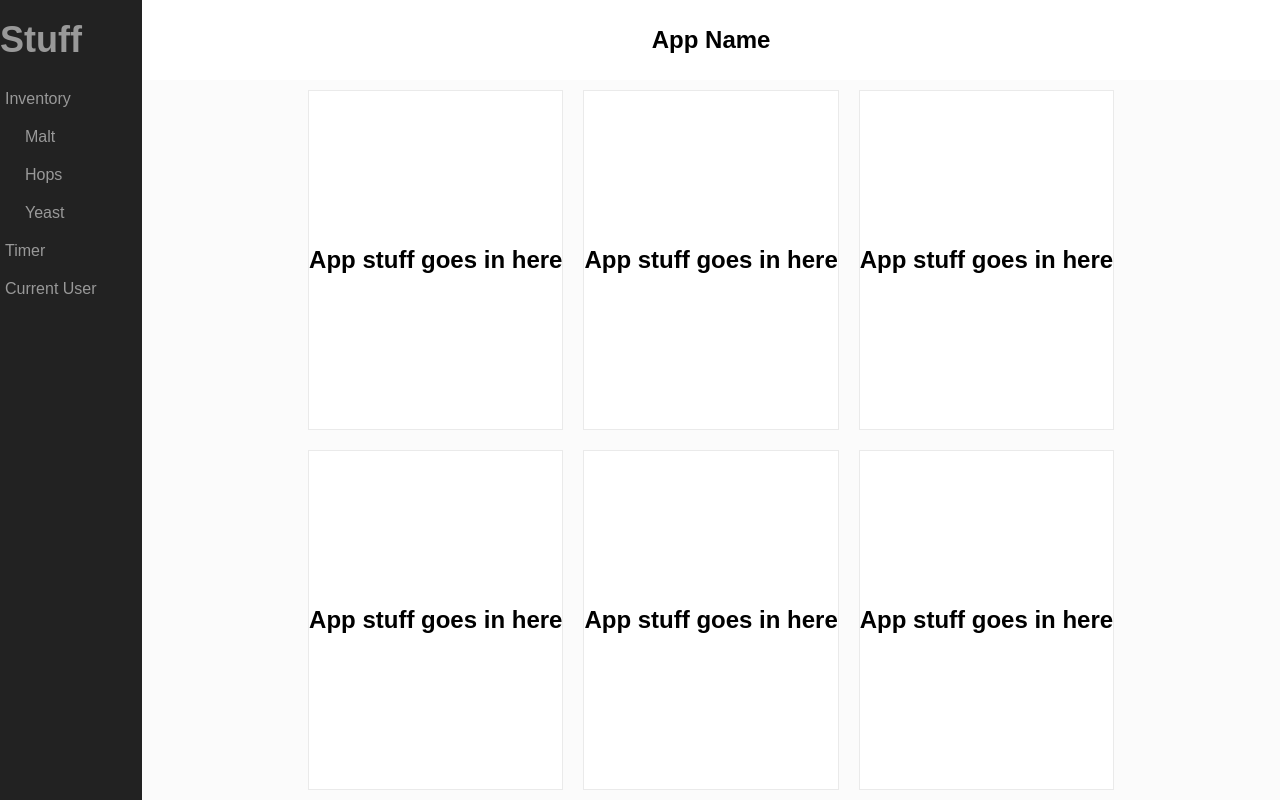
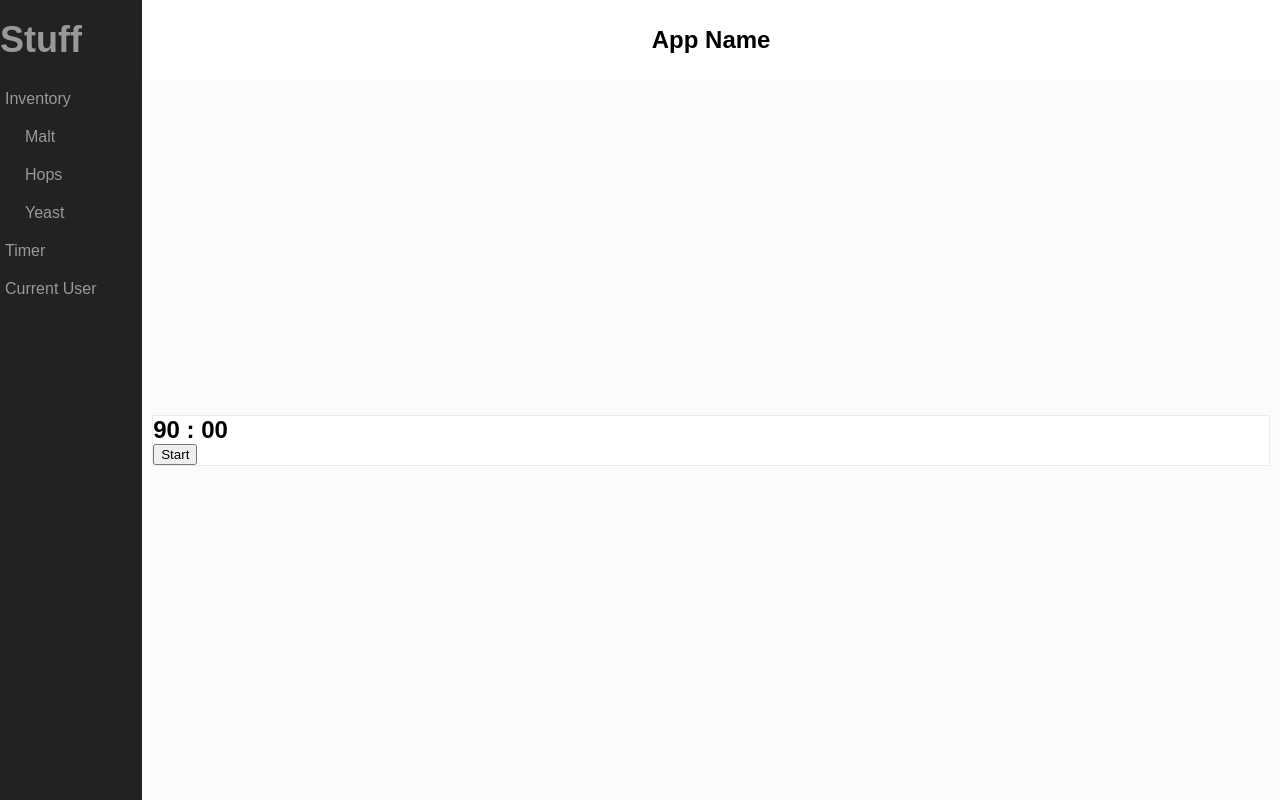
Before and after one commit to severnsc/brewing-app, a React (Create React App) app: page / in a window 1280 px wide. Built offline with nearby package versions, Linux system fonts and the light colour scheme.

Commit message:
Add timer componenet

```diff
--- a/src/App.js
+++ b/src/App.js
@@ -1,7 +1,7 @@
 import React, { Component } from 'react';
 import './App.css';
-import Nav from './Nav.js';
-import Main from './Main.js'
+import Nav from './Components/Nav.js';
+import Main from './Components/Main.js'
 
 class App extends Component {
 
--- /dev/null
+++ b/src/Components/Main.js
@@ -0,0 +1,44 @@
+import React, { Component } from 'react';
+import '../App.css';
+import Timer from './Timer.js';
+
+class Main extends Component{
+
+  constructor(props){
+    super(props);
+    this.state = {
+      width: window.innerWidth,
+    };
+    this.handleWindowSizeChange = this.handleWindowSizeChange.bind(this)
+  }
+
+  componentWillMount(){
+    window.addEventListener('resize', this.handleWindowSizeChange)
+  }
+
+  componentWillUnmount(){
+    window.removeEventListener('resize', this.handleWindowSizeChange)
+  }
+
+  handleWindowSizeChange(){
+    this.setState({width: window.innerWidth})
+  }
+
+  render(){
+
+    const {width} = this.state
+    const isMobile = width < 768
+
+    let mainClass = this.props.isOpen ? "main open" : "main"
+
+      return(
+        <main className={mainClass} onClick={this.props.onClick}>
+            <div className="componentContainer">
+              <Timer time={5400000} />
+            </div>
+        </main>
+      )
+    }
+  }
+
+export default Main;
--- /dev/null
+++ b/src/Components/Nav.js
@@ -0,0 +1,28 @@
+import React, { Component } from 'react';
+import '../App.css';
+
+class Nav extends Component{
+
+  render(){
+
+    let navClass = this.props.isOpen ? 'nav open' : 'nav'
+
+    return(
+      <nav className={navClass}>
+        <ul className="navItems">
+          <li><p>Inventory</p></li>
+          <ul className="subItems">
+            <li>Malt</li>
+            <li>Hops</li>
+            <li>Yeast</li>
+          </ul>
+          <li><p>Timer</p></li>
+          <li><p>Current User</p></li>
+        </ul>
+      </nav>
+    )
+  }
+
+}
+
+export default Nav;
--- /dev/null
+++ b/src/Components/Timer.js
@@ -0,0 +1,85 @@
+import React, { Component } from 'react';
+import '../App.css';
+
+class Timer extends Component{
+
+  constructor(props){
+    super(props);
+    this.state = {
+      time: this.props.time,
+      minutes: 0,
+      seconds: 0,
+      intervalID: null,
+    }
+    this.calculateTime = this.calculateTime.bind(this)
+  }
+
+  startTimer(){
+    this.setState({intervalID: setInterval(this.calculateTime, 1000)});
+  }
+
+  stopTimer(){
+    clearInterval(this.state.intervalID);
+    this.setState({intervalID: null});
+  }
+
+  toggleTimer(){
+    if(this.state.intervalID){
+      this.stopTimer()
+    }else{
+      if(this.state.time < 0){
+        this.setState({time: this.props.time}, this.calculateTime)
+      }else{
+        this.startTimer()
+      }
+    }
+  }
+
+  timerEnd(){
+    if(this.state.time === 0){
+      this.stopTimer();
+    }
+  }
+
+  calculateTime(){
+    const minutes = Math.floor(this.state.time / 60000);
+    let seconds = (this.state.time % 60000) / 1000;
+    if(seconds < 10){
+      seconds = "0" + seconds;
+    }
+    this.setState({
+      minutes: minutes,
+      seconds: seconds,
+      time: this.state.time - 1000,
+    }, this.timerEnd())
+  }
+
+  componentDidMount(){
+    this.calculateTime()
+  }
+
+  render(){
+
+    let timerButtonClass = this.state.intervalID ? "stop" : "start"
+
+    let timerButtonText = "Start"
+
+    if(this.state.intervalID){
+      timerButtonText = "Stop"
+    }
+
+    if(this.state.time < 0){
+      timerButtonText = "Reset"
+    }
+
+    return(
+      <div className="timerContainer">
+        <h2 className="timeText">{this.state.minutes} : {this.state.seconds}</h2>
+        <button className={timerButtonClass} onClick={() => this.toggleTimer()}>{timerButtonText}</button>
+      </div>
+    )
+  }
+
+}
+
+export default Timer;
--- a/src/Main.js
+++ /dev/null
@@ -1,79 +0,0 @@
-import React, { Component } from 'react';
-import './App.css';
-
-class Main extends Component{
-
-  constructor(props){
-    super(props);
-    this.state = {
-      width: window.innerWidth,
-    };
-    this.handleWindowSizeChange = this.handleWindowSizeChange.bind(this)
-  }
-
-  componentWillMount(){
-    window.addEventListener('resize', this.handleWindowSizeChange)
-  }
-
-  componentWillUnmount(){
-    window.removeEventListener('resize', this.handleWindowSizeChange)
-  }
-
-  handleWindowSizeChange(){
-    this.setState({width: window.innerWidth})
-  }
-
-  render(){
-
-    const {width} = this.state
-    const isMobile = width < 768
-
-    let mainClass = this.props.isOpen ? "main open" : "main"
-
-    if(isMobile){
-      return(
-        <main className={mainClass} onClick={this.props.onClick}>
-          <div className="componentContainer">
-            <h2>App stuff goes in here</h2>
-          </div>
-          <div className="componentContainer">
-            <h2>App stuff goes in here</h2>
-          </div>
-          <div className="componentContainer">
-            <h2>App stuff goes in here</h2>
-          </div>
-        </main>
-      )
-    }else{
-      return(
-        <main className={mainClass} onClick={this.props.onClick}>
-          <div className="componentRow">
-            <div className="componentContainer">
-              <h2>App stuff goes in here</h2>
-            </div>
-            <div className="componentContainer">
-              <h2>App stuff goes in here</h2>
-            </div>
-            <div className="componentContainer">
-              <h2>App stuff goes in here</h2>
-            </div>
-          </div>
-          <div className="componentRow">
-            <div className="componentContainer">
-              <h2>App stuff goes in here</h2>
-            </div>
-            <div className="componentContainer">
-              <h2>App stuff goes in here</h2>
-            </div>
-            <div className="componentContainer">
-              <h2>App stuff goes in here</h2>
-            </div>
-          </div>
-        </main>
-      )
-    }
-  }
-
-}
-
-export default Main;
```
